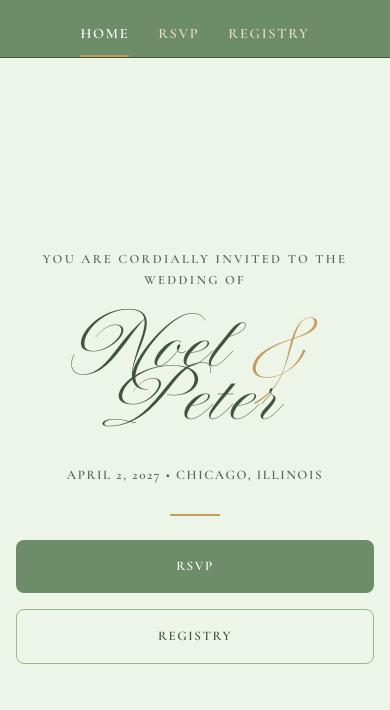
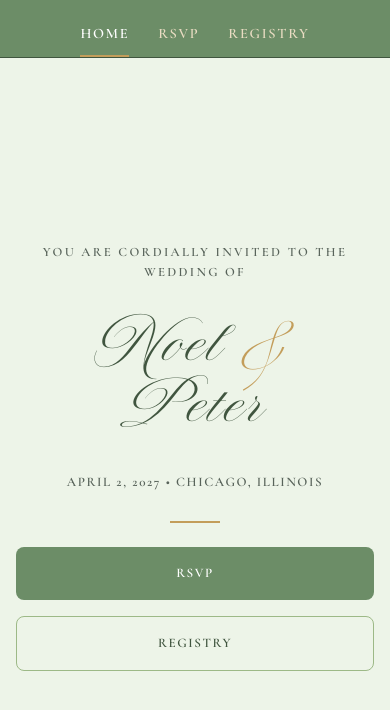
Before and after one commit to claireholmann/noelandpeter, a React (Vite) app: page / in a window 390 px wide. Shown: the top 710 px of the page. Built offline with nearby package versions, Linux system fonts and the light colour scheme.

Commit message:
updated fonts

```diff
--- a/src/pages/Home.css
+++ b/src/pages/Home.css
@@ -36,8 +36,8 @@
 .home-title {
   margin: 0;
   padding: 20px;
-  font-size: clamp(3.2rem, 5vw, 5.3rem);
-  line-height: 0.9;
+  font-size: clamp(2.6rem, 4.2vw, 4.4rem);
+  line-height: 1.1;
   font-weight: 400;
   letter-spacing: 0.04em;
   color: var(--ink);
@@ -125,7 +125,8 @@
   }
 
   .home-title {
-    font-size: clamp(2.6rem, 13vw, 3.8rem);
+    font-size: clamp(2.1rem, 10.5vw, 3.1rem);
+    line-height: 1.35;
   }
 
   .home-subtitle {
```
